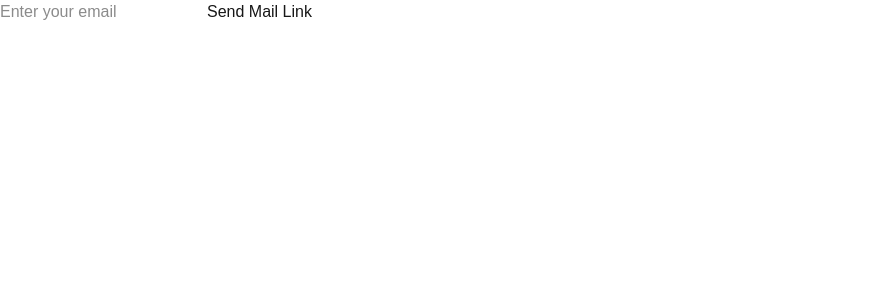
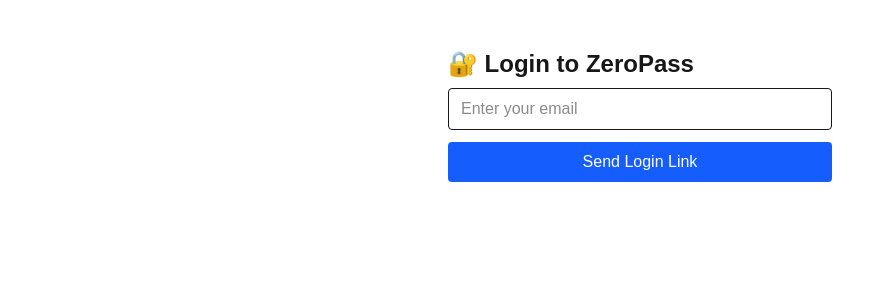
Before and after one commit to guneettoppo/zeropass, a Next.js app: page /login in a window 1280 px wide. Shown: the top 300 px of the page, without its empty margins (0-894 px from the left). Built offline with nearby package versions, Linux system fonts and the light colour scheme.

Commit message:
fixed deplayment error

```diff
--- a/src/app/api/auth/otp/request/route.ts
+++ b/src/app/api/auth/otp/request/route.ts
@@ -1,9 +1,9 @@
 import { PrismaClient } from '@prisma/client';
 import crypto from 'crypto';
-import { Twilio } from 'twilio';
+// import { Twilio } from 'twilio';
 
 const prisma = new PrismaClient();
-const twilio = new Twilio(process.env.TWILIO_ACCOUNT_SID!, process.env.TWILIO_AUTH_TOKEN!);
+// const twilio = new Twilio(process.env.TWILIO_ACCOUNT_SID!, process.env.TWILIO_AUTH_TOKEN!);
 
 export async function POST(req: Request) {
     const { phone } = await req.json();
--- a/src/app/api/files/list/route.ts
+++ b/src/app/api/files/list/route.ts
@@ -12,10 +12,20 @@ export async function GET(req: Request) {
 
         const payload = jwt.verify(token, process.env.JWT_SECRET!) as any;
 
-        const files = await prisma.file.findMany({
+        type FileEntry = {
+            id: string;
+            name: string;
+            path: string;
+            size: number;
+            userId: string;
+            createdAt: Date;
+        };
+
+        const files: FileEntry[] = await prisma.file.findMany({
             where: { userId: payload.userId },
             orderBy: { createdAt: 'desc' },
         });
+
 
         return new Response(JSON.stringify(files), { status: 200 });
     } catch (err) {
--- a/src/app/api/files/upload/route.ts
+++ b/src/app/api/files/upload/route.ts
@@ -9,6 +9,13 @@ import jwt from 'jsonwebtoken';
 
 const prisma = new PrismaClient();
 
+interface JwtPayload {
+    userId: string;
+    email: string;
+    iat?: number;
+    exp?: number;
+}
+
 export async function POST(req: NextRequest) {
     try {
         const formData = await req.formData();
@@ -19,8 +26,8 @@ export async function POST(req: NextRequest) {
             return new Response(JSON.stringify({ error: 'Missing token or file' }), { status: 400 });
         }
 
-        const payload = jwt.verify(token, process.env.JWT_SECRET!);
-        const userId = (payload as any).userId;
+        const decoded = jwt.verify(token, process.env.JWT_SECRET!) as JwtPayload;
+        const userId = decoded.userId;
 
         const bytes = await file.arrayBuffer();
         const buffer = Buffer.from(bytes);
--- a/src/app/dashboard/page.tsx
+++ b/src/app/dashboard/page.tsx
@@ -2,6 +2,13 @@
 
 import { useEffect, useRef, useState } from 'react';
 import { useRouter } from 'next/navigation';
+
+interface FileEntry {
+    id: string;
+    name: string;
+    path: string;
+    size: number;
+}
 
 export default function DashboardPage() {
     const router = useRouter();
@@ -9,10 +16,10 @@ export default function DashboardPage() {
     const [file, setFile] = useState<File | null>(null);
     const [uploading, setUploading] = useState(false);
     const [message, setMessage] = useState('');
-    const [files, setFiles] = useState<any[]>([]);
+    const [files, setFiles] = useState<FileEntry[]>([]);
     const fileInputRef = useRef<HTMLInputElement>(null);
 
-    // Decode JWT and fetch uploaded files
+    // Load user + files
     useEffect(() => {
         const token = localStorage.getItem('zeropass-token');
         if (!token) {
@@ -35,7 +42,7 @@ export default function DashboardPage() {
         } catch {
             router.push('/');
         }
-    }, []);
+    }, [router]);
 
     const handleFileSelect = (e: React.ChangeEvent<HTMLInputElement>) => {
         const selected = e.target.files?.[0];
@@ -70,14 +77,13 @@ export default function DashboardPage() {
         if (res.ok) {
             setMessage('✅ File uploaded successfully!');
             setFile(null);
-            if (fileInputRef.current) fileInputRef.current.value = '';
+            fileInputRef.current!.value = '';
 
             // Reload file list
-            const newFiles = await fetch('/api/files/list', {
+            const updated = await fetch('/api/files/list', {
                 headers: { Authorization: `Bearer ${token}` },
             }).then((res) => res.json());
-
-            setFiles(newFiles);
+            setFiles(updated);
         } else {
             setMessage(`❌ Upload failed: ${data.error}`);
         }
@@ -127,7 +133,7 @@ export default function DashboardPage() {
                     </button>
                 )}
 
-                {message && <p>{message}</p>}
+                {message && <p className="text-sm">{message}</p>}
             </div>
 
             {/* File List */}
@@ -145,7 +151,10 @@ export default function DashboardPage() {
                                 <div className="text-sm">
                                     <p className="font-medium">{file.name}</p>
                                     <p className="text-xs text-gray-500">
-                                        {(file.size / 1024).toFixed(2)} KB
+                                        {(file.size / 1024).toLocaleString(undefined, {
+                                            maximumFractionDigits: 2,
+                                        })}{' '}
+                                        KB
                                     </p>
                                 </div>
                                 <a
--- a/src/app/login/page.tsx
+++ b/src/app/login/page.tsx
@@ -1,27 +1,55 @@
-// src/app/login/route.ts
 'use client';
 
 import { useState } from 'react';
 
 export default function MailForm() {
     const [email, setEmail] = useState('');
-    const [status, setStatus] = useState('');
+    const [status, setStatus] = useState<'idle' | 'sending' | 'success' | 'error'>('idle');
 
-    const handleSubmit = async (e: any) => {
+    const handleSubmit = async (e: React.FormEvent<HTMLFormElement>) => {
         e.preventDefault();
-        const res = await fetch('/api/auth/mail/request', {
-            method: 'POST',
-            body: JSON.stringify({ email }),
-            headers: { 'Content-Type': 'application/json' },
-        });
-        setStatus(res.ok ? 'Email sent!' : 'Failed');
+
+        if (!email.includes('@')) {
+            setStatus('error');
+            return;
+        }
+
+        setStatus('sending');
+
+        try {
+            const res = await fetch('/api/auth/mail/request', {
+                method: 'POST',
+                headers: { 'Content-Type': 'application/json' },
+                body: JSON.stringify({ email }),
+            });
+
+            setStatus(res.ok ? 'success' : 'error');
+        } catch {
+            setStatus('error');
+        }
     };
 
     return (
-        <form onSubmit={handleSubmit}>
-            <input value={email} onChange={e => setEmail(e.target.value)} placeholder="Enter your email" />
-            <button type="submit">Send Mail Link</button>
-            <p>{status}</p>
+        <form onSubmit={handleSubmit} className="flex flex-col space-y-3 max-w-sm mx-auto mt-12">
+            <h1 className="text-2xl font-bold mb-2">🔐 Login to ZeroPass</h1>
+            <input
+                type="email"
+                value={email}
+                onChange={(e) => setEmail(e.target.value)}
+                placeholder="Enter your email"
+                required
+                className="border px-3 py-2 rounded"
+            />
+            <button
+                type="submit"
+                disabled={status === 'sending'}
+                className="bg-blue-600 text-white px-4 py-2 rounded"
+            >
+                {status === 'sending' ? 'Sending...' : 'Send Login Link'}
+            </button>
+
+            {status === 'success' && <p className="text-green-600">✅ Email sent! Check your inbox.</p>}
+            {status === 'error' && <p className="text-red-600">❌ Failed to send email. Try again.</p>}
         </form>
     );
 }
--- a/src/app/page.tsx
+++ b/src/app/page.tsx
@@ -49,6 +49,7 @@ export default function Home() {
           >
             Read our docs
           </a>
+          <a href="/login">Log in</a>
         </div>
       </main>
       <footer className="row-start-3 flex gap-[24px] flex-wrap items-center justify-center">
```
